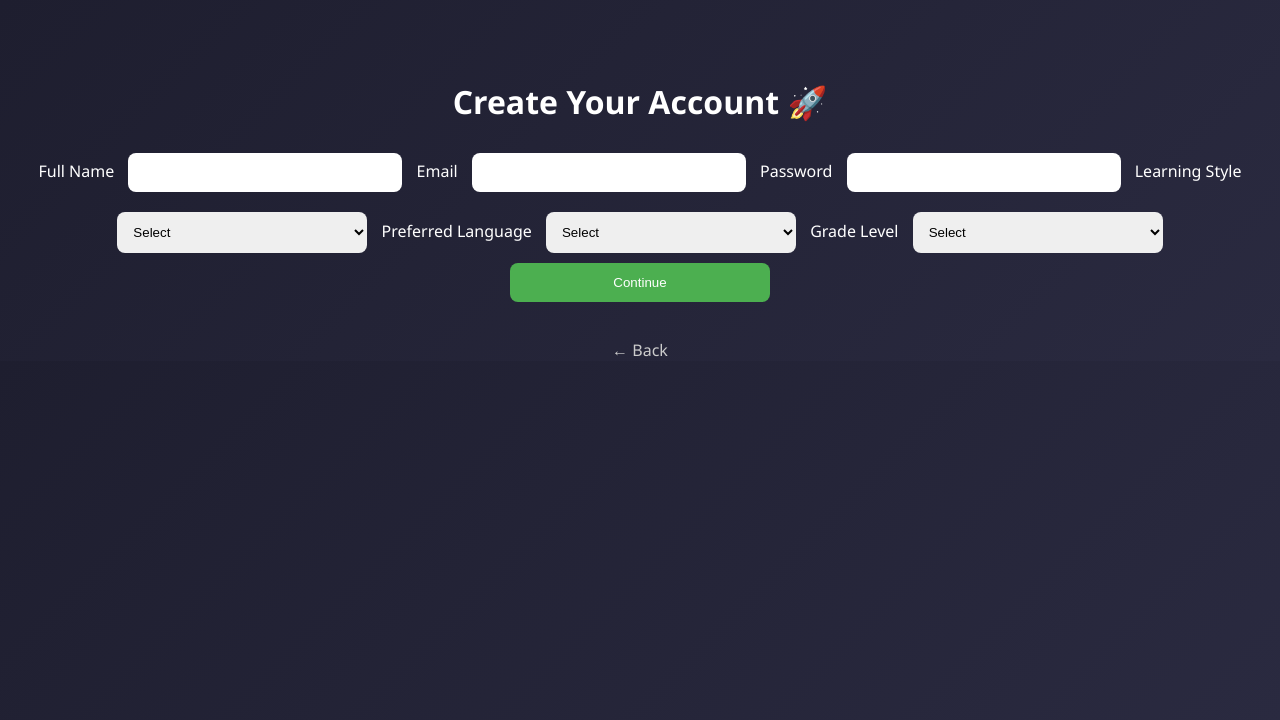
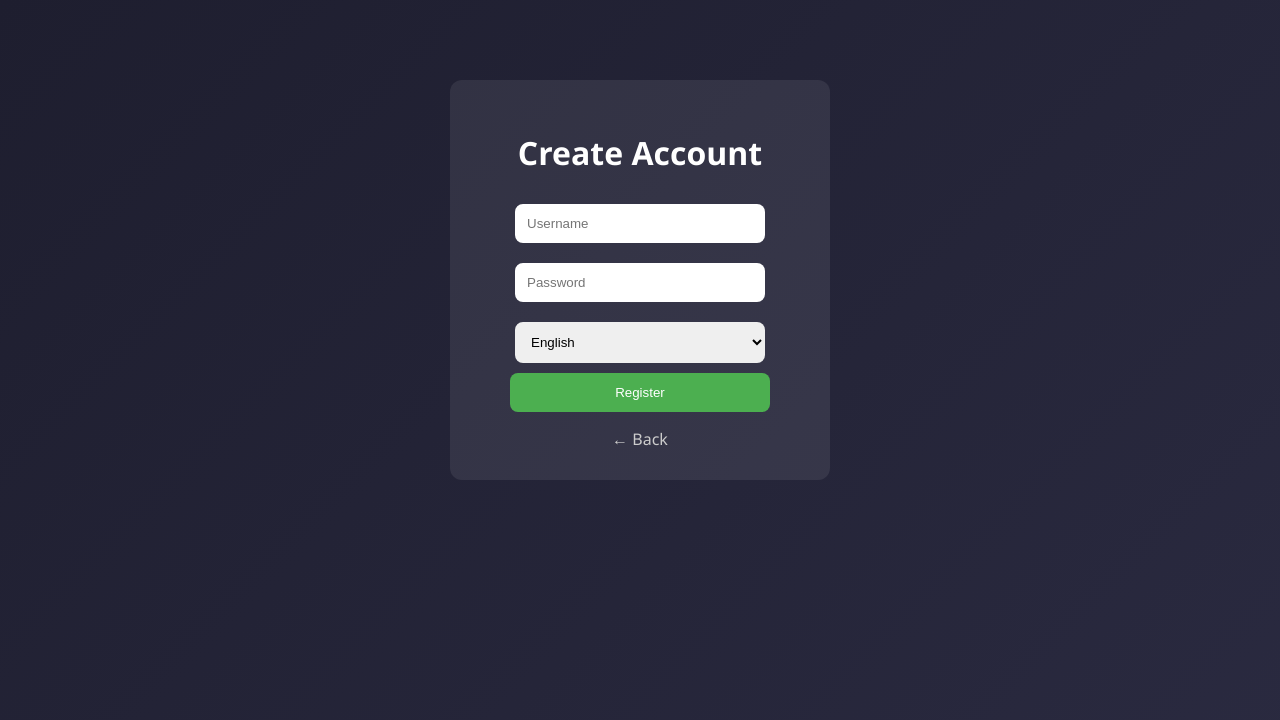
Before and after one commit to Opaksbolu/SkillBridge, a Flask app: page /register in a window 1280 px wide. Shown: the top 720 px of the page. Run offline with Flask 3, Linux system fonts and the light colour scheme.

Commit message:
update templates

```diff
--- a/templates/register.html
+++ b/templates/register.html
@@ -1,71 +1,22 @@
-<!DOCTYPE html>
-<html>
-<head>
-    <title>Register - SkillBridge</title>
 <link rel="stylesheet" href="/static/style.css">
-</head>
-<body>
 
 <div class="container">
-
-<h1>Create Your Account 🚀</h1>
+    <div class="card">
+        <h1>Create Account</h1>
 
         <form method="POST">
+            <input type="text" name="username" placeholder="Username" required><br>
+            <input type="password" name="password" placeholder="Password" required><br>
 
-    <label>Full Name</label>
-    <input type="text" name="fullname" required>
-
-    <label>Email</label>
-    <input type="email" name="email" required>
-
-    <label>Password</label>
-    <input type="password" name="password" required>
-
-    <label>Learning Style</label>
-    <select name="learning_style" required>
-        <option value="">Select</option>
-        <option value="visual">Visual</option>
-        <option value="auditory">Auditory</option>
-        <option value="hands_on">Hands-on</option>
-    </select>
-
-    <label>Preferred Language</label>
-    <select name="language" required>
-        <option value="">Select</option>
+            <select name="language">
                 <option value="English">English</option>
                 <option value="Spanish">Spanish</option>
                 <option value="French">French</option>
-        <option value="Arabic">Arabic</option>
-        <option value="Yorùbá">Yorùbá</option>
-    </select>
+            </select><br>
 
-    <label>Grade Level</label>
-    <select name="grade_level" required>
-        <option value="">Select</option>
-        <option value="Kindergarten">Kindergarten</option>
-        <option value="1st Grade">1st Grade</option>
-        <option value="2nd Grade">2nd Grade</option>
-        <option value="3rd Grade">3rd Grade</option>
-        <option value="4th Grade">4th Grade</option>
-        <option value="5th Grade">5th Grade</option>
-        <option value="6th Grade">6th Grade</option>
-        <option value="7th Grade">7th Grade</option>
-        <option value="8th Grade">8th Grade</option>
-        <option value="9th Grade">9th Grade</option>
-        <option value="10th Grade">10th Grade</option>
-        <option value="11th Grade">11th Grade</option>
-        <option value="12th Grade">12th Grade</option>
-    </select>
-
-    <button type="submit">Continue</button>
-
+            <button type="submit">Register</button>
         </form>
 
-<br>
-
         <a href="/" class="back-btn">← Back</a>
-
     </div>
-
-</body>
-</html>
+</div>
```
Also changed, not shown: templates/dashboard.html (+11 -20 lines), templates/learn.html (+14 -21 lines), templates/subjects.html (+14 -22 lines). Lines whose indentation alone changed are shown as unchanged.
